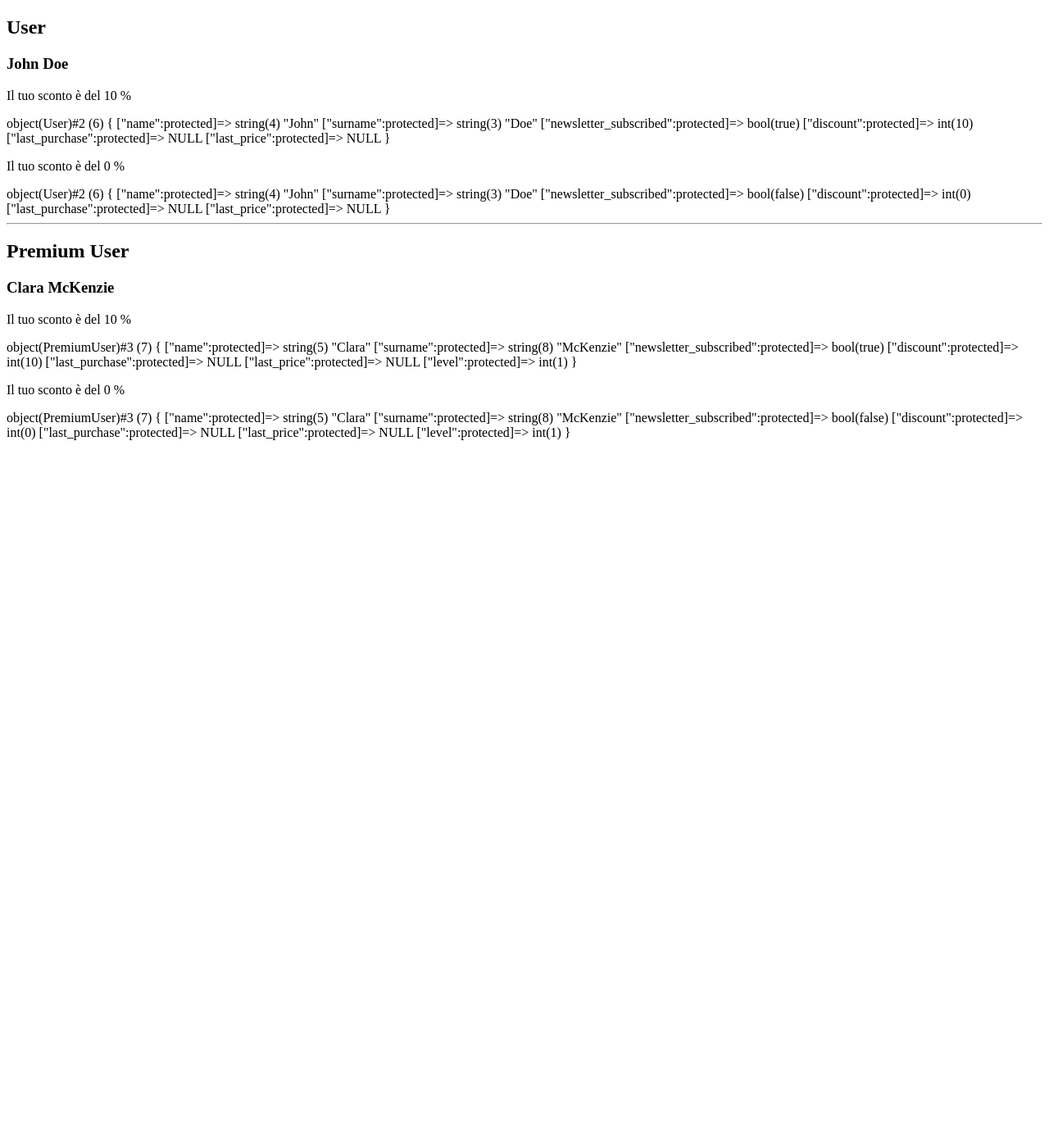
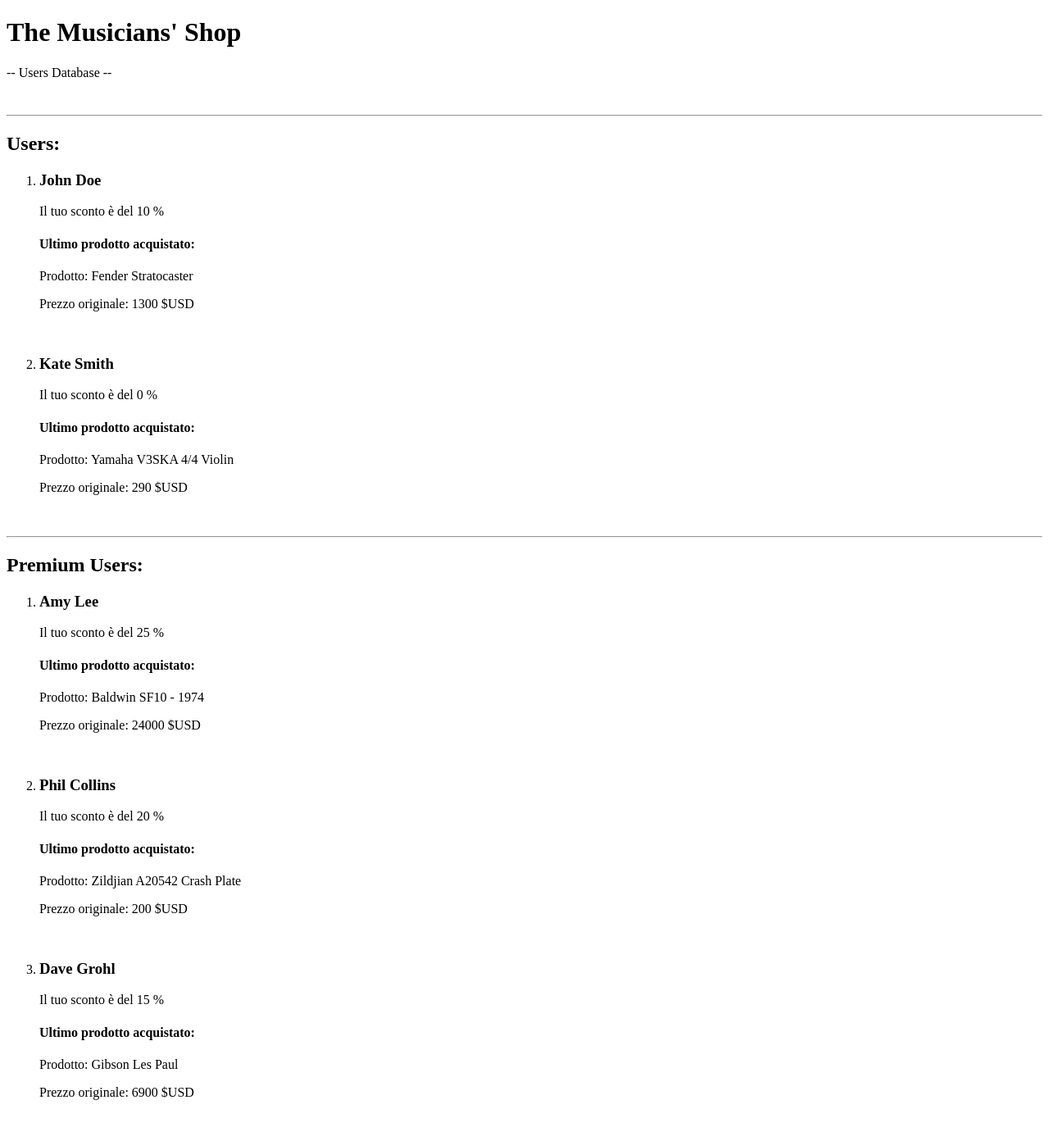
Before and after one commit to Eliana-Abate/php-oop-2, a PHP site: page / in a window 1280 px wide. Shown: the whole page at 82% size. Before the commit the page ends 537 px from the top, so only its background shows below. Run offline with PHP 8.4, Linux system fonts and the light colour scheme.

Commit message:
printed users, premiumUsers and product in html

```diff
--- a/index.php
+++ b/index.php
@@ -12,33 +12,104 @@
     <title>OOP Ereditarietà</title>
 </head>
 <body>
+    <header>
+        <h1>The Musicians' Shop</h1>
+        <p> -- Users Database --</p>
+        <br>
+        <hr>
+    </header>
+
+
     <section id="user">
-    <h1>User</h1>
-    <?php $user1 = new User ('John', 'Doe', true); ?>
-    <h3><?php echo $user1->getFullName() ?></h3>
-    <p>Il tuo sconto è del <?php echo $user1->getDiscount() ?> % </p>
+        <h2>Users:</h2>
 
-    <?php var_dump($user1); ?>
-    <?php $user1->setNewsletter(false); ?>
-    <p>Il tuo sconto è del <?php echo $user1->getDiscount() ?> % </p>
-    <?php var_dump($user1); ?>
+        <ol>
+            <li>
+                <!-- Dati utente -->
+                <?php $user1 = new User ('John', 'Doe', true); ?>
 
+                <h3><?php echo $user1->getFullName() ?></h3>
+                <p>Il tuo sconto è del <?php echo $user1->getDiscount() ?> % </p>
+
+                <!-- Ultimo acquisto -->
+                <?php $product1 = new Product ('Stratocaster', 'Fender', '123456', '3,8 Kg', '1300 $USD'); ?>
+                <?php $user1->setLastPurchase($product1); ?>
+                <h4>Ultimo prodotto acquistato:</h4>
+                <p>Prodotto: <?php echo $user1->getLastPurchase()->brand . ' ' . $user1->getLastPurchase()->name?></p>
+                <p>Prezzo originale: <?php echo $user1->getLastPurchase()->price ?></p>
+                <br>
+
+            </li>
+
+            <li>
+                <!-- Dati utente -->
+                <?php $user2 = new User ('Kate', 'Smith', false); ?>
+
+                <h3><?php echo $user2->getFullName() ?></h3>
+                <p>Il tuo sconto è del <?php echo $user2->getDiscount() ?> % </p>
+
+                <!-- Ultimo acquisto -->
+                <?php $product2 = new Product ('V3SKA 4/4 Violin', 'Yamaha', '234567', '1,8 Kg', '290 $USD'); ?>
+                <?php $user2->setLastPurchase($product2); ?>
+                <h4>Ultimo prodotto acquistato:</h4>
+                <p>Prodotto: <?php echo $user2->getLastPurchase()->brand . ' ' . $user2->getLastPurchase()->name?></p>
+                <p>Prezzo originale: <?php echo $user2->getLastPurchase()->price ?></p>
+                <br>
+            </li>
+        </ol>
     </section>
 
     <hr>
 
     <section id="premium-user">
-    <h1>Premium User</h1>
-    <?php $premiumUser1 = new PremiumUser ('Clara', 'McKenzie', true, 1); ?>
-    <h3><?php echo $premiumUser1->getFullName() ?></h3>
-    <p>Il tuo sconto è del <?php echo $premiumUser1->getDiscount() ?> % </p>
+        <h2>Premium Users:</h2>
 
-    <?php var_dump($premiumUser1); ?>
-    <?php $premiumUser1->setNewsletter(false); ?>
-    <p>Il tuo sconto è del <?php echo $premiumUser1->getDiscount() ?> % </p>
-    <?php var_dump($premiumUser1); ?>
+        <ol>
+            <li>
+                <!-- Dati utente -->
+                <?php $premiumUser1 = new PremiumUser ('Amy', 'Lee', true, 2); ?>
+                <h3><?php echo $premiumUser1->getFullName() ?></h3>
+                <p>Il tuo sconto è del <?php echo $premiumUser1->getDiscount() ?> % </p>
 
+                <!-- Ultimo acquisto -->
+                <?php $product3 = new Product ('SF10 - 1974', 'Baldwin', '75323754', '250 Kg', '24000 $USD'); ?>
+                <?php $premiumUser1->setLastPurchase($product3); ?>
+                <h4>Ultimo prodotto acquistato:</h4>
+                <p>Prodotto: <?php echo $premiumUser1->getLastPurchase()->brand . ' ' . $premiumUser1->getLastPurchase()->name?></p>
+                <p>Prezzo originale: <?php echo $premiumUser1->getLastPurchase()->price ?></p>
+                <br>
+            </li>
 
+            <li>
+                <!-- Dati utente -->
+                <?php $premiumUser2 = new PremiumUser ('Phil', 'Collins', false, 3); ?>
+                <h3><?php echo $premiumUser2->getFullName() ?></h3>
+                <p>Il tuo sconto è del <?php echo $premiumUser2->getDiscount() ?> % </p>
+
+                <!-- Ultimo acquisto -->
+                <?php $product4 = new Product ('A20542 Crash Plate', 'Zildjian', '567754', '0,9 Kg', '200 $USD'); ?>
+                <?php $premiumUser2->setLastPurchase($product4); ?>
+                <h4>Ultimo prodotto acquistato:</h4>
+                <p>Prodotto: <?php echo $premiumUser2->getLastPurchase()->brand . ' ' . $premiumUser2->getLastPurchase()->name?></p>
+                <p>Prezzo originale: <?php echo $premiumUser2->getLastPurchase()->price ?></p>
+                <br>
+            </li>
+
+            <li>
+                <!-- Dati utente -->
+                <?php $premiumUser3 = new PremiumUser ('Dave', 'Grohl', true, 1); ?>
+                <h3><?php echo $premiumUser3->getFullName() ?></h3>
+                <p>Il tuo sconto è del <?php echo $premiumUser3->getDiscount() ?> % </p>
+
+                <!-- Ultimo acquisto -->
+                <?php $product5 = new Product ('Les Paul', 'Gibson', '987654', '4,8 Kg', '6900 $USD'); ?>
+                <?php $premiumUser3->setLastPurchase($product5); ?>
+                <h4>Ultimo prodotto acquistato:</h4>
+                <p>Prodotto: <?php echo $premiumUser3->getLastPurchase()->brand . ' ' . $premiumUser3->getLastPurchase()->name?></p>
+                <p>Prezzo originale: <?php echo $premiumUser3->getLastPurchase()->price ?></p>
+                <br>
+            </li>
+        </ol>
     </section>
 
 </body>
--- a/models/PremiumUser.php
+++ b/models/PremiumUser.php
@@ -31,6 +31,11 @@ class PremiumUser extends User
 
     }
 
+    public function getDiscount() {
+        $this->setDiscount();
+        return $this->discount;
+    }
+
 
 
 
--- a/models/Product.php
+++ b/models/Product.php
@@ -2,14 +2,16 @@
 
 class Product
 {
-  protected $name;
-  protected $serial_number;
-  protected $weight;
-  protected $price;
+ public $name;
+ public $brand;
+ public $serial_number;
+ public $weight;
+ public $price;
 
-  public function __construct($_name, $_serial_number, $_weight, $_price)
+  public function __construct($_name, $_brand, $_serial_number, $_weight, $_price)
   {
       $this->name = $_name;
+      $this->brand = $_brand;
       $this->serial_number = $_serial_number;
       $this->weight = $_weight;
       $this->price = $_price;
```
